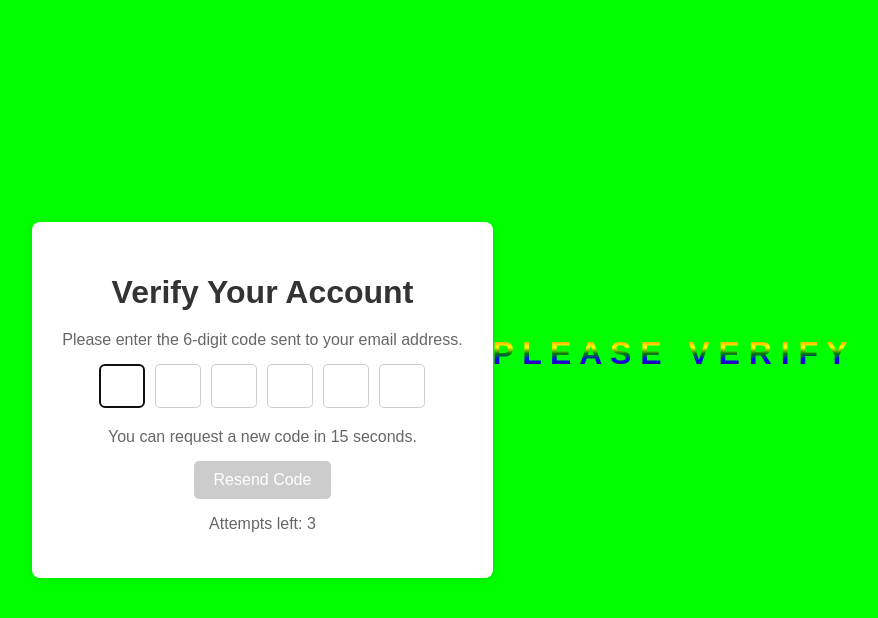
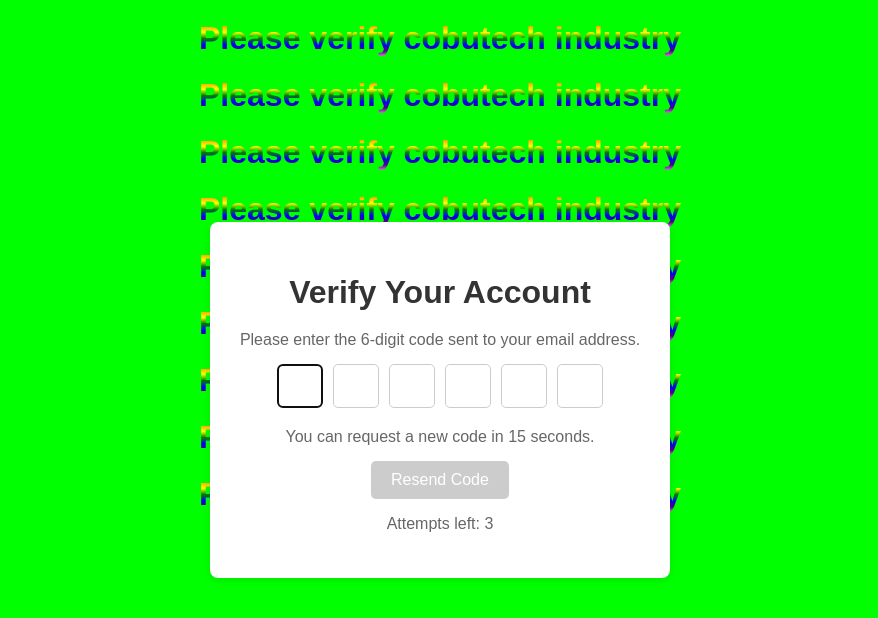
Before and after one commit to Cobutech254pro/cobutech_industry, a website: page public/verification.html in a window 1280 px wide. Shown: the whole page, without its empty margins (200-1078 px from the left). Drawn offline with Linux system fonts and the light colour scheme.

Commit message:
Update verification.html

```diff
--- a/public/verification.html
+++ b/public/verification.html
@@ -25,20 +25,17 @@
             <p id="wait-message" style="display: none; color: red;">Too many attempts. You can request a new code again in <span id="wait-countdown"></span>.</p>
         </div>
     </div>
-    <div class="background-text">
-        <span style="--i:1">P</span>
-        <span style="--i:2">L</span>
-        <span style="--i:3">E</span>
-        <span style="--i:4">A</span>
-        <span style="--i:5">S</span>
-        <span style="--i:6">E</span>
-        <span style="--i:7">&nbsp;</span>
-        <span style="--i:8">V</span>
-        <span style="--i:9">E</span>
-        <span style="--i:10">R</span>
-        <span style="--i:11">I</span>
-        <span style="--i:12">F</span>
-        <span style="--i:13">Y</span>
+    <div class="background-text-container">
+        <div class="background-text">Please verify cobutech industry</div>
+        <div class="background-text">Please verify cobutech industry</div>
+        <div class="background-text">Please verify cobutech industry</div>
+        <div class="background-text">Please verify cobutech industry</div>
+        <div class="background-text">Please verify cobutech industry</div>
+        <div class="background-text">Please verify cobutech industry</div>
+        <div class="background-text">Please verify cobutech industry</div>
+        <div class="background-text">Please verify cobutech industry</div>
+        <div class="background-text">Please verify cobutech industry</div>
+        <div class="background-text">Please verify cobutech industry</div>
     </div>
     <script src="/public/js/verification.js"></script>
 </body>
```
